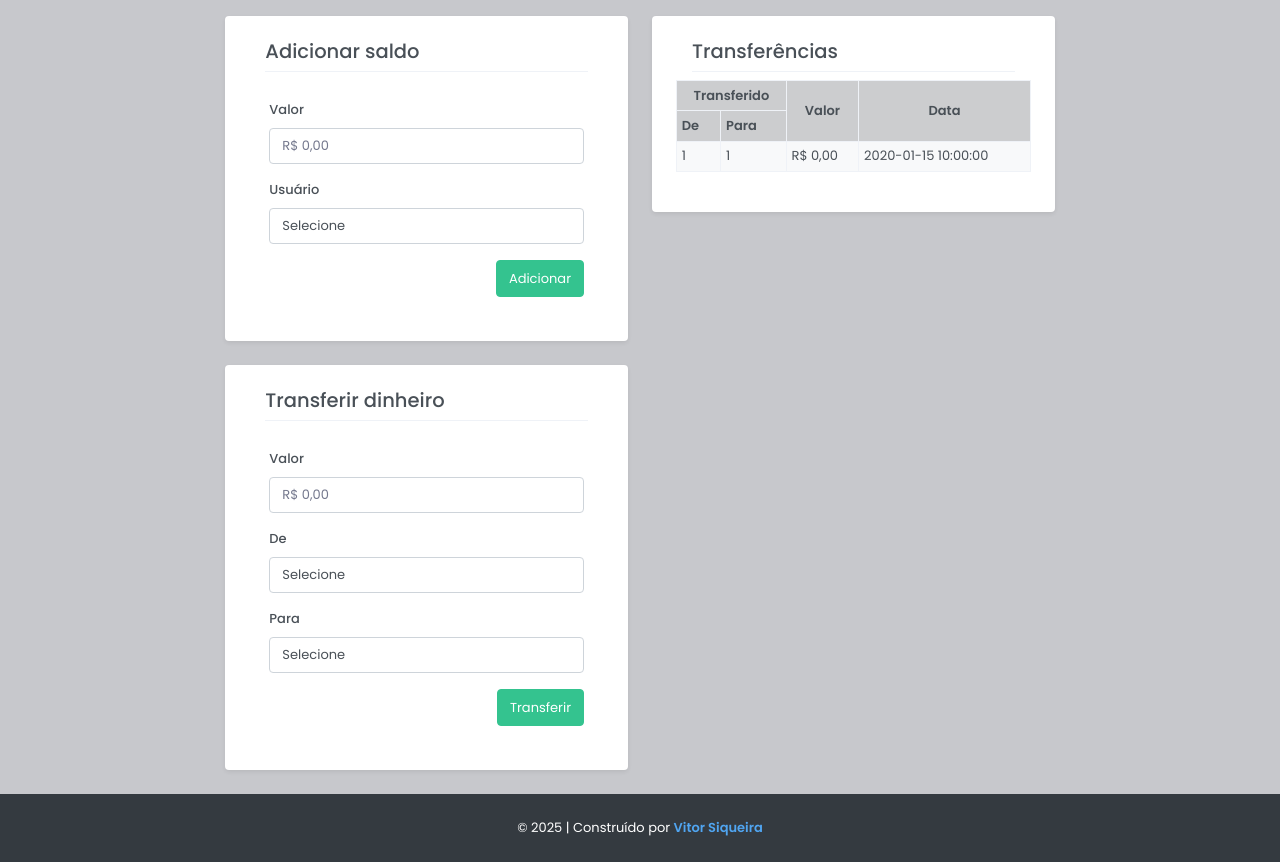
After one commit to siqueiravitor/pagamento_simplificado, a PHP site: template app/Views/user/index.php in a window 1280 px wide. The commit adds this page. Run offline with PHP 8.4, Linux system fonts and the light colour scheme; the template is opened without the code that fills it: most values are stand-ins (such as "Sample title", 1, 10 or a date in 2020).

Commit message:
:sparkles: Feature: Adição de saldo, Transferência entre usuários e histórico de transferências feitas

```diff
--- /dev/null
+++ b/app/Views/user/index.php
@@ -0,0 +1,148 @@
+<?php use App\Core\FlashView;
+function floatToMoney($amount, $currency = 'R$ '): string
+{
+    $money = number_format($amount, 2, ',', '.');
+    return $currency . $money;
+}
+function moneyToFloat($money): string
+{
+    $numbersOnly = preg_replace('/[^0-9,.]/', '', $money);
+    $float = str_replace(',', '.', str_replace('.', '', $numbersOnly));
+    return $float;
+}
+?>
+<!doctype html>
+<html lang="pt-br">
+
+<head>
+    <meta charset="UTF-8">
+    <title>
+        Página inicial
+    </title>
+    <meta name="viewport" content="width=device-width, initial-scale=1.0">
+    <meta content="Vitor Siqueira" name="author" />
+    <meta content="Pagamento simplificado" name="description" />
+    <link rel="shortcut icon" href="/assets/images/logos/logo.png">
+
+    <link href="/assets/css/bootstrap.min.css" rel="stylesheet">
+    <link href="/assets/css/icons.min.css" rel="stylesheet">
+    <link href="/assets/css/app.min.css" rel="stylesheet">
+</head>
+
+<body>
+    <div id="layout-wrapper">
+        <div class="row m-0 p-0 pt-3 justify-content-center align-items-start bg-dark bg-soft"
+            style="min-height: 100svh;">
+
+            <div class="col-md-4">
+                <div class="container card p-4 shadow-sm">
+                    <div class="content-header mb-2 pb-2 mx-3 border-bottom">
+                        <h4 class="mb-0 text-accent">Adicionar saldo</h4>
+                    </div>
+                    <?php FlashView::render(); ?>
+
+                    <form action="/depositar-dinheiro" method="POST" autocomplete="off" class="card-body">
+                        <div class="form-group mb-3">
+                            <label>Valor</label>
+                            <input name="value" class="form-control" placeholder="R$ 0,00" onkeyup="moneyMask(this)"
+                                required>
+                        </div>
+                        <div class="form-group mb-3">
+                            <label>Usuário</label>
+                            <select class="form-control flex-3" name="user" required>
+                                <option value="" selected disabled>Selecione</option>
+                                <?php  foreach ($data['users'] as $user) { ?>
+                                    <option value="<?= $user->id ?>"><?= ucfirst($user->type) . ' - ' . $user->name . ' - ' . $user->cpf_cnpj ?></option>
+                                <?php } ?>
+                            </select>
+                        </div>
+
+                        <div class="text-end">
+                            <button class="btn btn-success">Adicionar</button>
+                        </div>
+                    </form>
+                </div>
+                <div class="container card p-4 shadow-sm">
+                    <div class="content-header mb-2 pb-2 mx-3 border-bottom">
+                        <h4 class="mb-0 text-accent">Transferir dinheiro</h4>
+                    </div>
+                    <?php FlashView::render(); ?>
+
+                    <form action="/transferir-dinheiro" method="POST" autocomplete="off" class="card-body">
+                        <div class="form-group mb-3">
+                            <label>Valor</label>
+                            <input name="value" class="form-control" placeholder="R$ 0,00" onkeyup="moneyMask(this)"
+                                required>
+                        </div>
+                        <div class="form-group mb-3">
+                            <label>De</label>
+                            <select class="form-control flex-3" name="payer" required>
+                                <option value="" selected disabled>Selecione</option>
+                                <?php  foreach ($data['users'] as $user) { ?>
+                                    <option value="<?= $user->id ?>"><?= ucfirst($user->type) . ' - ' . $user->name . ' - ' . $user->cpf_cnpj ?></option>
+                                <?php } ?>
+                            </select>
+                        </div>
+                        <div class="form-group mb-3">
+                            <label>Para</label>
+                            <select class="form-control flex-3" name="payee" required>
+                                <option value="" selected disabled>Selecione</option>
+                                <?php  foreach ($data['users'] as $user) { ?>
+                                    <option value="<?= $user->id ?>"><?= ucfirst($user->type) . ' - ' . $user->name . ' - ' . $user->cpf_cnpj ?></option>
+                                <?php } ?>
+                            </select>
+                        </div>
+
+                        <div class="text-end">
+                            <button class="btn btn-success">Transferir</button>
+                        </div>
+                    </form>
+
+                </div>
+            </div>
+            <div class="col-md-4">
+
+                <div class="container card p-4 shadow-sm">
+                    <div class="content-header mb-2 pb-2 mx-3 border-bottom">
+                        <h4 class="mb-0 text-accent">Transferências</h4>
+                    </div>
+
+                    <div class="table-responsive">
+                        <table class="table table-hover table-striped table-bordered table-sm">
+                            <thead class="bg-dark bg-soft">
+                                <tr>
+                                    <th colspan="2" class="text-center">Transferido</th>
+                                    <th rowspan="2" class="text-center" style="vertical-align: middle">Valor</th>
+                                    <th rowspan="2" class="text-center" style="vertical-align: middle">Data</th>
+                                </tr>
+                                <tr>
+                                    <th> De </th>
+                                    <th> Para </th>
+                                </tr>
+                            </thead>
+                            <tbody>
+                                <?php  foreach ($data['transactions'] as $transaction) { ?>
+                                    <tr>
+                                        <td><?= $transaction->idPayer ?></td>
+                                        <td><?= $transaction->idPayee ?></td>
+                                        <td><?= floatToMoney($transaction->value) ?></td>
+                                        <td><?= $transaction->created_at ?></td>
+                                    </tr>
+                                <?php } ?>
+                            </tbody>
+                        </table>
+                    </div>
+                </div>
+            </div>
+            <div class="text-center py-4 bg-dark text-white">
+                © <?= date('Y') ?> | Construído por
+                <a href="https://vitorsiqueira.com" class="text-info fw-semibold space-1">Vitor
+                    Siqueira</a>
+            </div>
+        </div>
+
+    </div>
+</body>
+<script src="/assets/js/main.js"></script>
+
+</html>
--- a/src/Domain/Repositories/UserRepository.php
+++ b/src/Domain/Repositories/UserRepository.php
@@ -5,6 +5,7 @@ namespace Domain\Repositories;
 use Domain\Entities\User;
 
 interface UserRepository {
+    public function findAll(): array;
     public function findById(int $id): ?User;
     public function findByEmail(string $email): ?User;
     public function save(User $user): bool;
--- a/src/Infrastructure/Persistence/TransactionRepositoryImpl.php
+++ b/src/Infrastructure/Persistence/TransactionRepositoryImpl.php
@@ -16,7 +16,7 @@ class TransactionRepositoryImpl implements TransactionRepository {
     }
 
     public function findAll(): array {
-        $result = $this->db->query("SELECT id, id_payer, id_payee, value, created_at FROM transactions");
+        $result = $this->db->query("SELECT id, id_payer as idPayer, id_payee as idPayee, value, created_at FROM transactions");
         $rows = [];
         while ($row = $result->fetch_assoc()) {
             $rows[] = new Transaction(...$row);
```
Also changed, not shown: app/Controllers/Web/UserController.php (added, +109 -0 lines), public/index.php (+8 -0 lines), src/Application/Services/DepositService.php (added, +26 -0 lines), src/Application/Services/TransactionService.php (added, +15 -0 lines), src/Application/Services/UserService.php (added, +15 -0 lines), src/Infrastructure/Persistence/UserRepositoryImpl.php (+8 -0 lines), public/assets/js/main.js (added).
